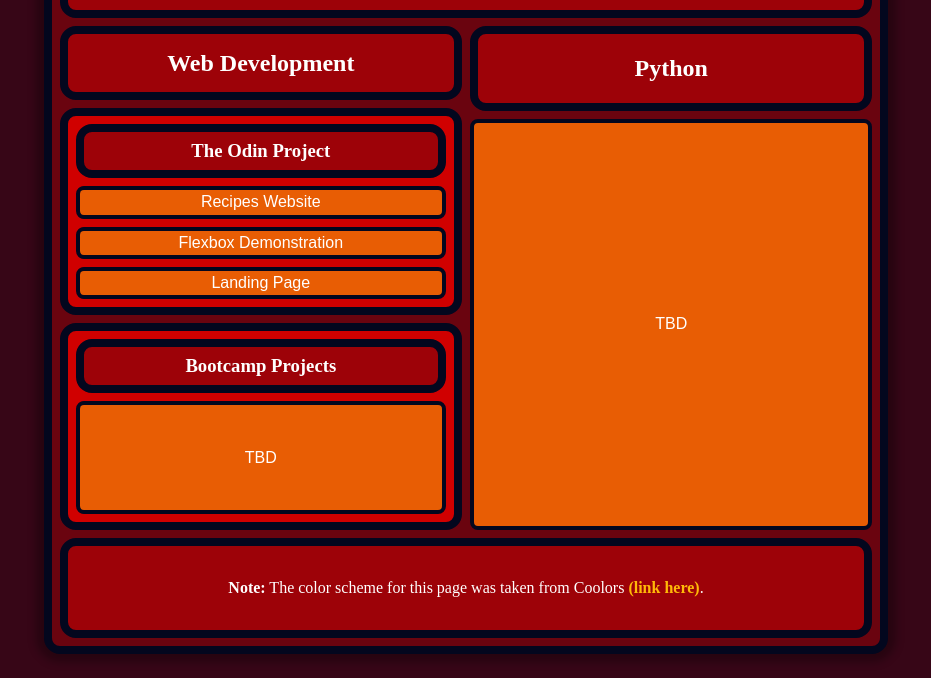
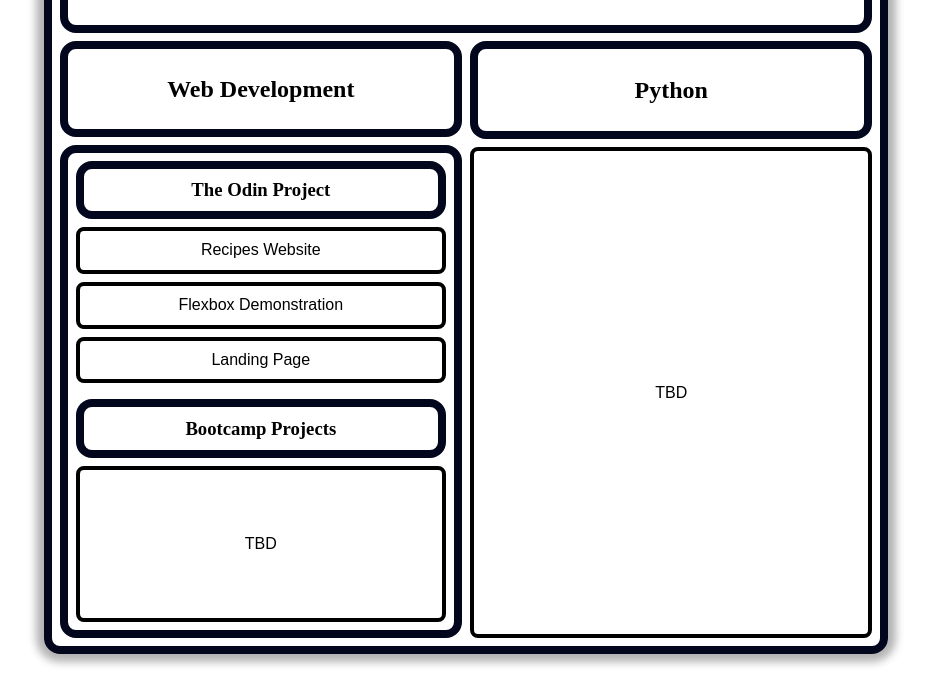
Before and after one commit to stuart-spackman/resume-projects, a plain HTML site: page index.html in a window 1280 px wide. Shown: the part 122-800 px from the top of the page, without its empty margins (174-1105 px from the left). Drawn offline with Linux system fonts and the light colour scheme.

Commit message:
removing color scheme and footer

```diff
--- a/index.html
+++ b/index.html
@@ -18,26 +18,21 @@
                 <div class="left-title">
                     <h2>Web Development</h2>
                 </div>
+                <div class="left-content">
                     <div class="left-top">
                         <div class="top-title">
                             <h3>The Odin Project</h3>
                         </div>
                         <div class="top-content">
-                        <button>
                             <a href='https://stuart-spackman.github.io/odin-recipes/'>
-                                Recipes Website
+                                <button>Recipes Website</button>
                             </a>
-                        </button>
-                        <button>
                             <a href='https://stuart-spackman.github.io/odin-flexbox/'>
-                                Flexbox Demonstration
+                                <button>Flexbox Demonstration</button>
                             </a>
-                        </button>
-                        <button>
                             <a href='https://stuart-spackman.github.io/odin-landing-page/'>
-                                Landing Page
+                                <button>Landing Page</button>
                             </a>
-                        </button>
                         </div>
                     </div>
                     <div class="left-bottom">
@@ -45,13 +40,11 @@
                             <h3>Bootcamp Projects</h3>
                         </div>
                         <div class="bottom-content">
-                        <button>
                             <a href='#'>
-                                TBD
+                                <button>TBD</button>
                             </a>
-                        </button>
                         </div>
-
+                    </div>
                 </div>
             </div>
             <div class="middle-right">
@@ -59,21 +52,11 @@
                     <h2>Python</h2>
                 </div>
                 <div class="right-content">
-                    <button>
                     <a href='#'>
-                            TBD
+                        <button>TBD</button>
                     </a>
-                    </button>
                 </div>
             </div>
-        </div>
-        <div class="bottom">
-            <p>
-                <strong>Note:</strong> The color scheme for this page was taken from Coolors
-                <a
-                    href="https://coolors.co/palette/03071e-370617-6a040f-9d0208-d00000-dc2f02-e85d04-f48c06-faa307-ffba08">(link
-                    here)</a>.
-            </p>
         </div>
 </body>
 
--- a/styles.css
+++ b/styles.css
@@ -4,179 +4,159 @@
     box-sizing: border-box;
 }
 
+/* LAYER ZERO ****************************** */
+
 body {
     justify-content: center;
     display: grid;
     margin: 3vh 0 0 0;
-
-    color: white;
-    background-color: #370617;
-
-}
-
-div {
-    border: 1vh solid #03071E;
-    border-radius: 2vh;
-
-
 }
 
 a {
     text-decoration: none;
+    color: black;
 }
 
+/* LAYER ONE ****************************** */
+
 .page-container {
+    border: 1vh solid #03071E;
+    border-radius: 2vh;
+    box-shadow: 0px 0px 1vh 1vh rgba(0, 0, 0, .3);
+
     width: 66vw;
     height: 94vh;
+    padding: 1vh;
+
     display: flex;
     gap: 1vh;
     flex-direction: column;
-    padding: 1vh;
-
-    background-color: #6A040F;
-
-    box-shadow: 0px 0px 1vh 1vh rgba(0, 0, 0, .3);
-
-}
-
-.page-container>div {
-    flex: 1;
-    display: flex;
-    gap: 1vh;
-
 }
 
 .top {
-    justify-content: center;
-    align-items: center;
+    border: 1vh solid #03071E;
+    border-radius: 2vh;
 
-    background-color: #9D0208;
-}
+    flex: 1;
 
-.bottom {
     display: flex;
     justify-content: center;
     align-items: center;
-    background-color: #9D0208;
-
-    font-size: 2vh;
 }
 
-.left-title,
-.right-title {
+.middle {
+    flex: 6;
+
     display: flex;
-    align-items: center;
-    justify-content: center;
-
-    background-color: #9D0208;
-
+    gap: 1vh;
 }
 
-.page-container .middle {
-    flex: 6;
-    border: none;
-}
+/* LAYER TWO ****************************** */
 
-.middle>div {
+.middle-left,
+.middle-right {
     flex: 1;
-    border: none;
-    padding: 0;
+
     display: flex;
     flex-direction: column;
     gap: 1vh;
 }
 
-.middle-left>div,
-.middle-right>div {
-    flex: 3;
+
+.left-title,
+.right-title {
+    border: 1vh solid #03071E;
+    border-radius: 2vh;
+
+    flex: 1;
+
+    display: flex;
+    align-items: center;
+    justify-content: center;
 }
 
+.left-content {
+    border: 1vh solid #03071E;
+    border-radius: 2vh;
 
-.middle-left .left-title {
-    flex: 1;
+    flex: 6;
+
+    display: flex;
+    flex-direction: column;
 }
 
-.middle-right .right-title {
-    flex: 1;
-}
+.right-content {
+    flex: 6;
 
-.middle-right .right-content {
-    flex: 6;
     display: flex;
 }
 
-.middle-left .left-top,
-.middle-left .left-bottom {
+.right-content a {
+    flex: 1;
+
     display: flex;
-    padding: 1vh;
-    flex-direction: column;
-    gap: 1vh;
-
-    background-color: #D00000;
-
 }
 
-.left-top .top-title,
-.left-bottom .bottom-title {
-    padding: 1vh 0;
-    display: flex;
-    justify-content: center;
-    align-items: center;
+/* LAYER THREE ****************************** */
+
+.left-top,
+.left-bottom {
+    padding: 1vh;
+
     flex: 1;
 
-    background-color: #9D0208;
-}
-
-.left-top .top-content,
-.left-bottom .bottom-content {
-    flex: 6;
     display: flex;
     flex-direction: column;
     gap: 1vh;
 }
 
-/* div>a {
+.top-title,
+.bottom-title {
+    border: 1vh solid #03071E;
+    border-radius: 2vh;
+
+    padding: 1vh 0;
+
     flex: 1;
+
     display: flex;
-    border-radius: 1vh;
-    font-size: 2vh;
-    border: .6vh solid #03071E;
-    color: white;
-    background-color: #DC2F02;
-    justify-content: center;
-    align-items: center;
-} */
-
-button {
-    flex: 1;
-    display: flex;
-    border-radius: 1vh;
-    font-size: 2vh;
-    border: .6vh solid #03071E;
-    color: white;
-    background-color: #E85D04;
     justify-content: center;
     align-items: center;
 }
 
-.bottom-content,
 .top-content,
-.right-content {
-    border: none;
-    padding: 0;
+.bottom-content {
+    flex: 6;
+
+    display: flex;
+    flex-direction: column;
+    gap: 1vh;
+}
+
+.top-content a,
+.bottom-content a {
+    flex: 1;
+
+    display: flex;
+}
+
+button {
+    border: .6vh solid #000;
+    border-radius: 1vh;
+
+    background-color: white;
+    font-size: 2vh;
+
+    flex: 1;
+
+    display: flex;
+    justify-content: center;
+    align-items: center;
 }
 
 button:hover {
-    background-color: #F48C06;
     border: .7vh solid #03071E;
     box-shadow: 0px 0px 1vh 1vh rgba(0, 0, 0, .3);
+    background-color: lightgray;
+    cursor: pointer;
 }
-
-a {
-    color: white;
-}
-
-p a {
-    font-weight: bold;
-    color: #FFBA08;
-}
```
Lines whose indentation alone changed are shown as unchanged.
